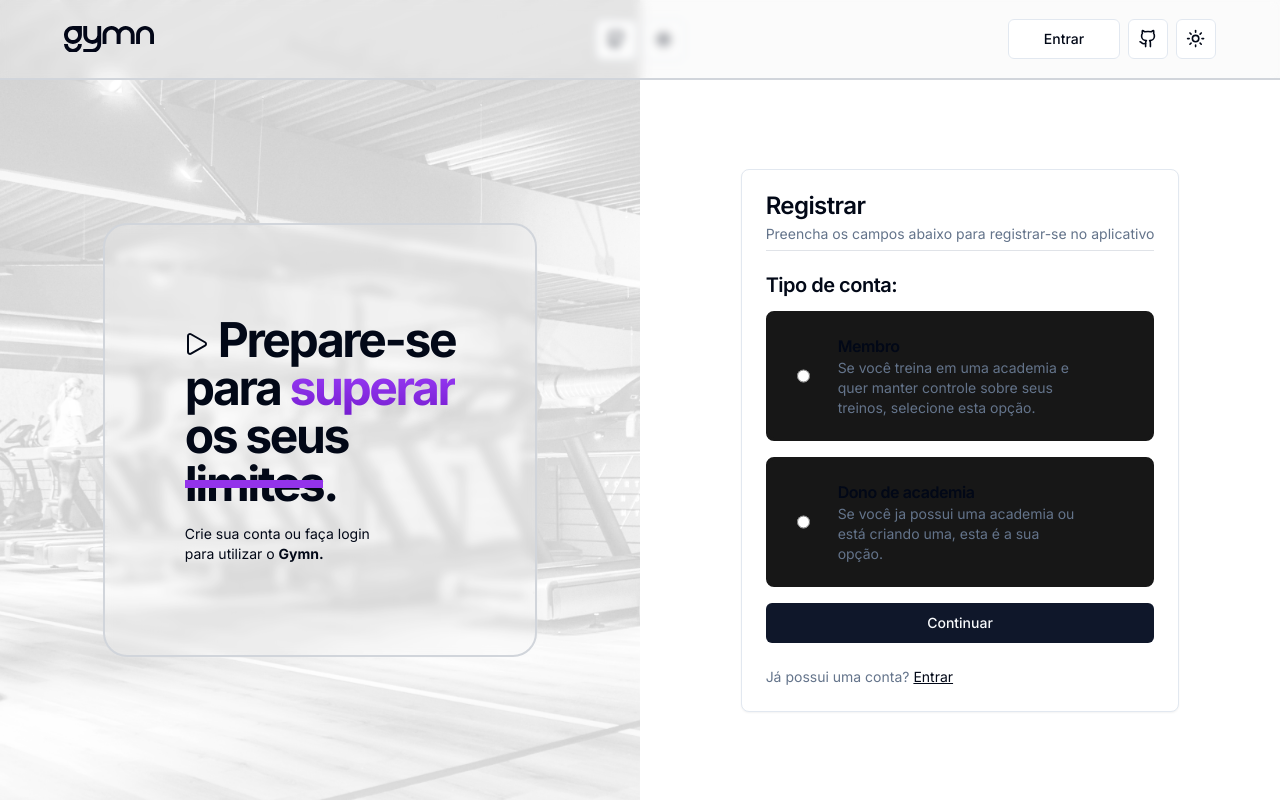
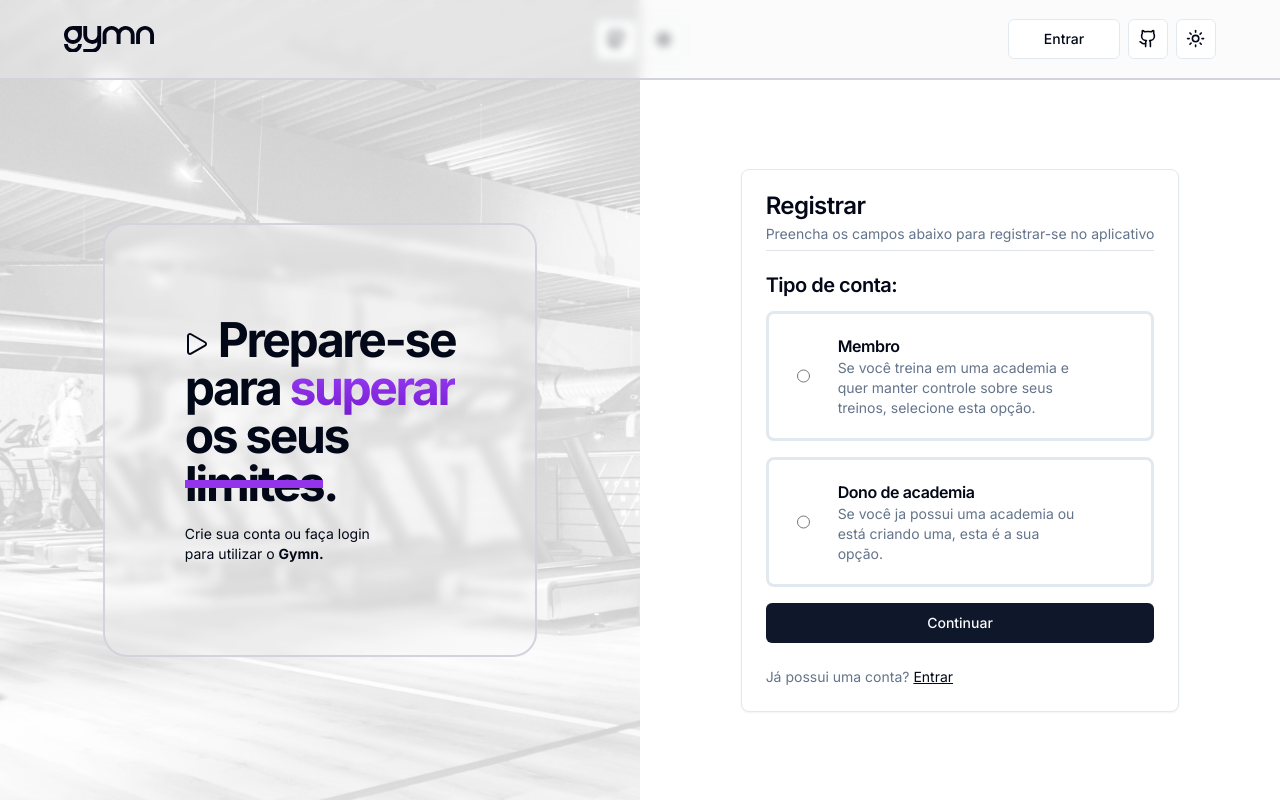
Before and after one commit to risixdzn/gymn, a Next.js app: page /auth in a window 1280 px wide. Built offline with nearby package versions, Linux system fonts and the light colour scheme.

Commit message:
:dart: (fix) wrong color on register form

```diff
--- a/components/Auth/Register/RegisterMemberForm.tsx
+++ b/components/Auth/Register/RegisterMemberForm.tsx
@@ -8,6 +8,7 @@ import { DevTool } from "@hookform/devtools";
 import { useState } from "react";
 import { ChevronLeft } from "lucide-react";
 import { Dispatch, SetStateAction } from "react";
+import { Tooltip, TooltipProvider, TooltipContent, TooltipTrigger } from "@/components/ui/tooltip";
 
 type RegisterMemberForm = {
     email: string;
@@ -159,6 +160,9 @@ export default function RegisterMemberForm({ setShowForm }: RegisterMemberFormPr
                     <>
                         <div>
                             <Label htmlFor='password'>Senha</Label>
+                            <TooltipProvider delayDuration={0}>
+                                <Tooltip defaultOpen>
+                                    <TooltipTrigger asChild>
                                         <Input
                                             key={4}
                                             placeholder='••••••••'
@@ -169,7 +173,8 @@ export default function RegisterMemberForm({ setShowForm }: RegisterMemberFormPr
                                                 required: "Preencha este campo.",
                                                 minLength: {
                                                     value: 6,
-                                        message: "A senha deve conter 6 ou mais caracteres.",
+                                                    message:
+                                                        "A senha deve conter 6 ou mais caracteres.",
                                                 },
                                                 maxLength: {
                                                     value: 40,
@@ -188,6 +193,17 @@ export default function RegisterMemberForm({ setShowForm }: RegisterMemberFormPr
                                                 },
                                             })}
                                         ></Input>
+                                    </TooltipTrigger>
+                                    <TooltipContent side='bottom'>
+                                        <h4>Sua senha deve conter, ao menos:</h4>
+                                        <ul className='text-xs text-muted-foreground list-disc'>
+                                            <li className='list-inside'>Uma letra minúscula</li>
+                                            <li className='list-inside'>Uma letra maiúscula</li>
+                                            <li className='list-inside'>Um número</li>
+                                        </ul>
+                                    </TooltipContent>
+                                </Tooltip>
+                            </TooltipProvider>
                             {errors.password && (
                                 <p className='text-xs text-destructive mt-2'>
                                     {errors.password.message}
--- a/components/Auth/Register/RegistrationFormProvider.tsx
+++ b/components/Auth/Register/RegistrationFormProvider.tsx
@@ -26,8 +26,8 @@ export default function RegistrationFormProvider() {
                         Tipo de conta:
                     </h3>
                     <div
-                        className={`w-full mt-4 bg-neutral-900 py-5 px-7 flex gap-7 rounded-lg border-[3px] transition-colors ${
-                            accountType == "member" ? "border-purple-600" : "border-neutral-900"
+                        className={`w-full mt-4 bg-background py-5 px-7 flex gap-7 rounded-lg border-[3px] transition-colors ${
+                            accountType == "member" ? "border-purple-600" : "border-border"
                         }`}
                     >
                         <input
@@ -48,8 +48,8 @@ export default function RegistrationFormProvider() {
                         </div>
                     </div>
                     <div
-                        className={`w-full mt-4 bg-neutral-900 py-5 px-7 flex gap-7 rounded-lg border-[3px] transition-color ${
-                            accountType == "gymOwner" ? "border-purple-600" : "border-neutral-900"
+                        className={`w-full mt-4 bg-background py-5 px-7 flex gap-7 rounded-lg border-[3px] transition-color ${
+                            accountType == "gymOwner" ? "border-purple-600" : "border-border"
                         }`}
                     >
                         <input
```
Lines whose indentation alone changed are shown as unchanged.
